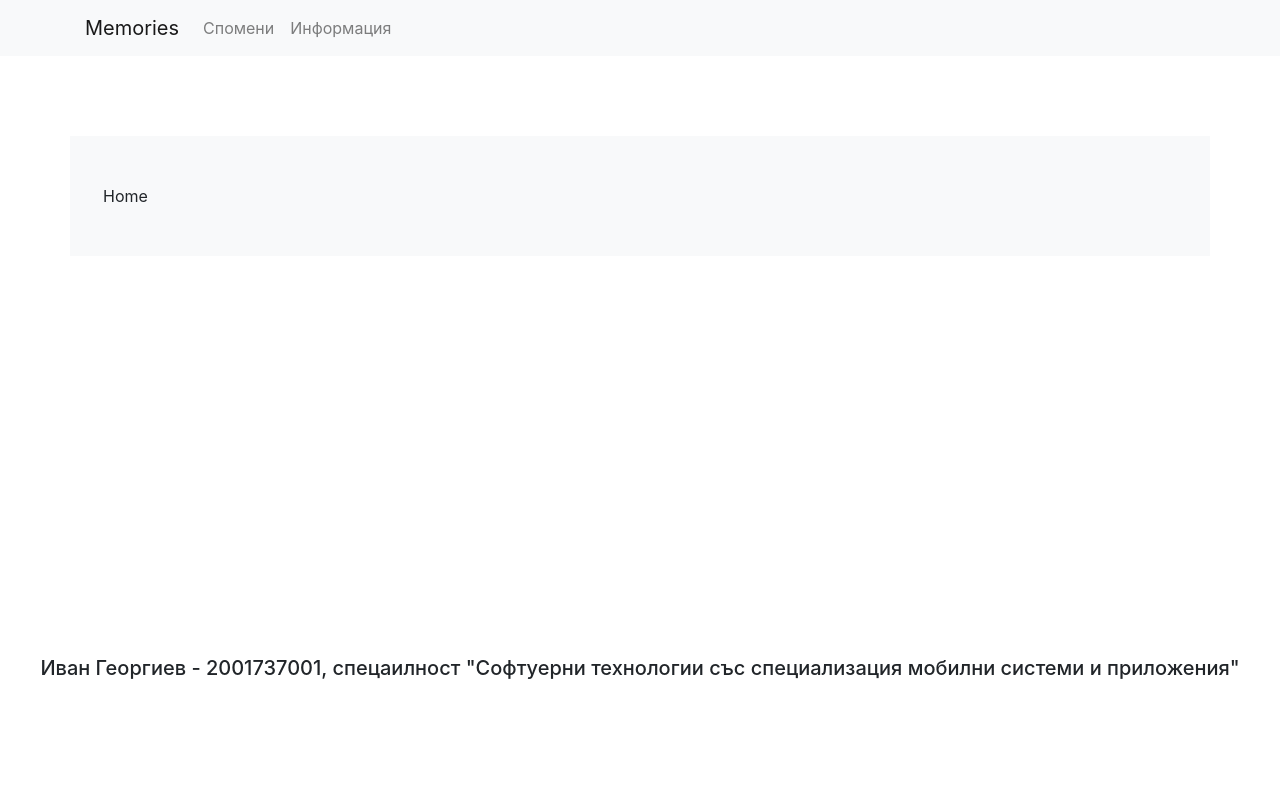
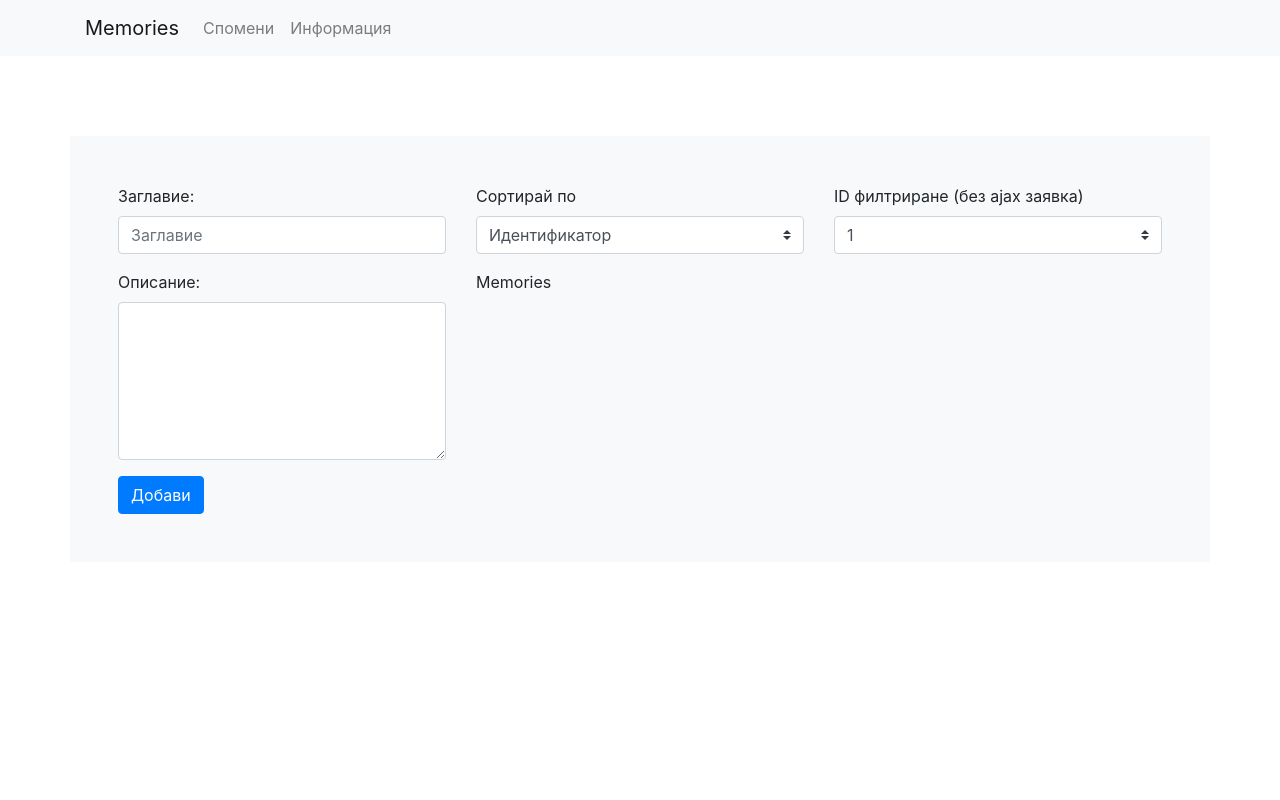
Before and after one commit to ivangeorgiev97/js-frameworks-final-project, a React (Create React App) app in the folder frontend/: page / in a window 1280 px wide. Shown: the top 800 px of the page. Built offline with nearby package versions, Linux system fonts and the light colour scheme.

Commit message:
Add filters layout

```diff
--- a/frontend/src/components/filters/Filters.js
+++ b/frontend/src/components/filters/Filters.js
@@ -1,31 +1,14 @@
-/* import SortBy from './SortBy';
-import IdFilter from './IdFilter'; */
+import SortBy from './SortBy';
+import IdFilter from './IdFilter';
 
 const Filters = (props) => {
-    // TODO - Separate components
     return (
-        <div class="row">
-            <div class="col-6">
-                <div class="form-group">
-                    <label for="sort-by">Сортирай по (с ajax заявка)</label>
-                    <select class="form-control custom-select" id="sort-by">
-                        <option value="" selected disabled hidden>Моля изберете</option>
-                        <option value="title">Заглавие</option>
-                        <option value="date">Дата</option>
-                        <option value="id">Идентификатор</option>
-                    </select>
-                </div>
+        <div className="row">
+            <div className="col-6">
+                <SortBy />
             </div>
-            <div class="col-6">
-                <div class="form-group">
-                    <label for="from-id">ID филтриране (без ajax заявка)</label>
-                    <select class="form-control custom-select" id="from-id">
-                        <option value="" selected disabled hidden>Моля изберете</option>
-                        <option value="1">1</option>
-                        <option value="2">2</option>
-                        <option value="15">15</option>
-                    </select>
-                </div>
+            <div className="col-6">
+                <IdFilter />
             </div>
         </div>
     );
--- a/frontend/src/components/filters/IdFilter.js
+++ b/frontend/src/components/filters/IdFilter.js
@@ -0,0 +1,46 @@
+import React from 'react' ;// , {useEffect} from 'react'; // , useCallback
+import { FormGroup, Label, Input } from 'reactstrap';
+/* TODO - IMPORT ACTIONS TOO */
+import { /* useDispatch, */ useSelector } from 'react-redux';
+
+
+const IdFilter = (props) => {
+    const idFilter = useSelector(state => state.idFilter);
+
+    // const dispatch = useDispatch();
+
+/*     const loadMemories = useCallback(() => {
+        dispatch(getMemories({
+            idFilter: idFilter,
+            sortBy: sortBy,
+        }));
+      }, [dispatch, idFilter, sortBy]); */
+
+
+/*     useEffect(() => {
+        loadMemories();
+    }, [loadMemories]); */
+
+    const changeIdFilter = (event) => {
+        /* dispatch(setIdFilter(event.target.value)); */
+    }
+    return (
+        <FormGroup>
+            <Label for="select-id">ID филтриране (без ajax заявка)</Label>
+            <Input
+            onChange={changeIdFilter}
+            value={idFilter}
+            type="select"
+            className="custom-select"
+            name="select-id"
+            id="select-id"
+            >
+                <option value="1">1</option>
+                <option value="2">2</option>
+                <option value="15">15</option>
+            </Input>
+        </FormGroup>
+    );
+}
+
+export default IdFilter;
--- a/frontend/src/components/filters/SortBy.js
+++ b/frontend/src/components/filters/SortBy.js
@@ -0,0 +1,59 @@
+import React from 'react' ;// , {useEffect} from 'react'; // , useCallback
+import { FormGroup, Label, Input } from 'reactstrap';
+/* TODO - IMPORT ACTIONS TOO */
+import { /* useDispatch, */ useSelector } from 'react-redux';
+
+
+const SortBy = (props) => {
+    // TODO - Separate components
+/*     return (
+        <div class="form-group">
+            <label for="from-id">ID филтриране (без ajax заявка)</label>
+            <select class="form-control custom-select" id="from-id">
+                <option value="" selected disabled hidden>Моля изберете</option>
+                <option value="1">1</option>
+                <option value="2">2</option>
+                <option value="15">15</option>
+            </select>
+        </div>
+    ); */
+
+    const sortBy = useSelector(state => state.sortBy);
+
+    // const dispatch = useDispatch();
+
+/*     const loadMemories = useCallback(() => {
+        dispatch(getMemories({
+            SortBy: SortBy,
+            sortBy: sortBy,
+        }));
+      }, [dispatch, SortBy, sortBy]); */
+
+
+/*     useEffect(() => {
+        loadMemories();
+    }, [loadMemories]); */
+
+    const changeSortBy = (event) => {
+        /* dispatch(setSortBy(event.target.value)); */
+    }
+    return (
+        <FormGroup>
+            <Label for="select-sort-by">Сортирай по</Label>
+            <Input
+            onChange={changeSortBy}
+            value={sortBy}
+            type="select"
+            className="custom-select"
+            name="select-sort-by"
+            id="select-sort-by"
+            >
+                <option value="title">Заглавие</option>
+                <option value="date">Дата</option>
+                <option value="id">Идентификатор</option>
+            </Input>
+        </FormGroup>
+    );
+}
+
+export default SortBy;
--- /dev/null
+++ b/frontend/src/components/forms/MemoryForm.js
@@ -0,0 +1,32 @@
+const MemoryForm = (props) => {
+    return (
+        <div classNameName="col-xs-12 col-md-4">
+            <form id="add-form" name="add-form">
+                <div className="form-group">
+                    <label for="title">Заглавие:</label>
+                    <input type="text" className="form-control" id="title" placeholder="Заглавие" minlength="2" />
+                </div>
+                <div className="form-group">
+                    <label for="description">Описание:</label>
+                    <textarea className="form-control" id="description" rows="6" minlength="4"></textarea>
+                </div>
+                <button id="submit-btn" type="button" className="btn btn-primary">Добави</button>
+            </form>
+            <form id="edit-form" name="edit-form" className="d-none">
+                <form id="addForm">
+                    <div className="form-group">
+                        <label for="edit-title">Заглавие:</label>
+                        <input type="text" className="form-control" id="edit-title" name="edit-title" placeholder="Заглавие" minlength="2" />
+                    </div>
+                    <div className="form-group">
+                        <label for="edit-description">Описание:</label>
+                        <textarea className="form-control" id="edit-description" name="edit-description" rows="6" minlength="4"></textarea>
+                    </div>
+                    <button id="edit-btn" type="button" className="btn btn-success">Обнови</button>
+                </form>
+            </form>
+        </div>
+    );
+}
+
+export default MemoryForm;
--- a/frontend/src/pages/Home.js
+++ b/frontend/src/pages/Home.js
@@ -1,7 +1,16 @@
+import Form from '../components/forms/MemoryForm'
+import Filters from '../components/filters/Filters'
+
 function Home(props) {
     return <>
         <div className="row">
-            Home
+            <div className="col-xs-12 col-md-4">
+                <Form />
+            </div>
+            <div className="col-xs-12 col-md-8">
+                <Filters />
+                Memories
+            </div>
         </div>
     </>
 }
--- a/frontend/src/redux/reducers.js
+++ b/frontend/src/redux/reducers.js
@@ -23,7 +23,7 @@ function sortBy(state = 'id', action) {
 
 function idFilter(state = 1, action) {
     switch(action.type) {
-        case actions.SET_SELECTED_GENRES: {
+        case actions.SET_ID_FILTER: {
             return action.payload
         }
         default:
```
Also changed, not shown: frontend/src/components/memory/Memory.js (added), 1 other file (tests, documents, lock files or other folders).
